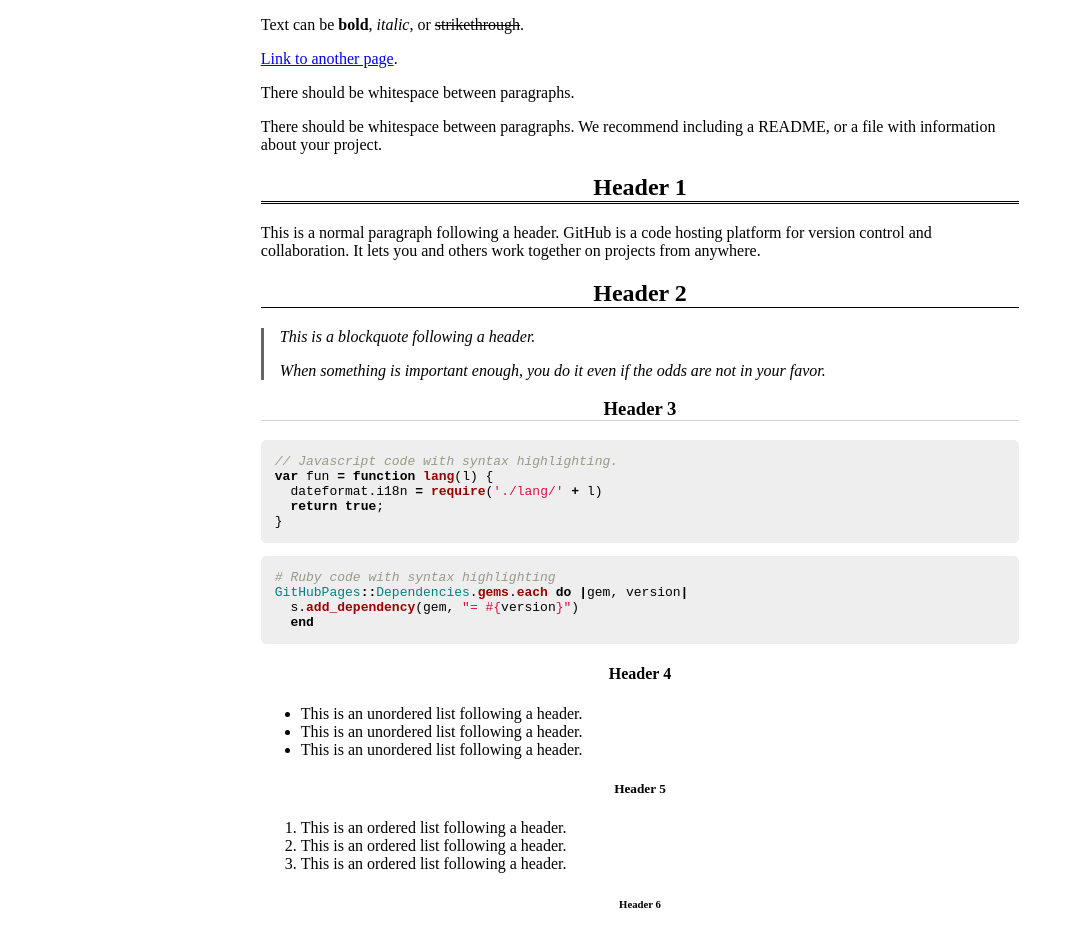
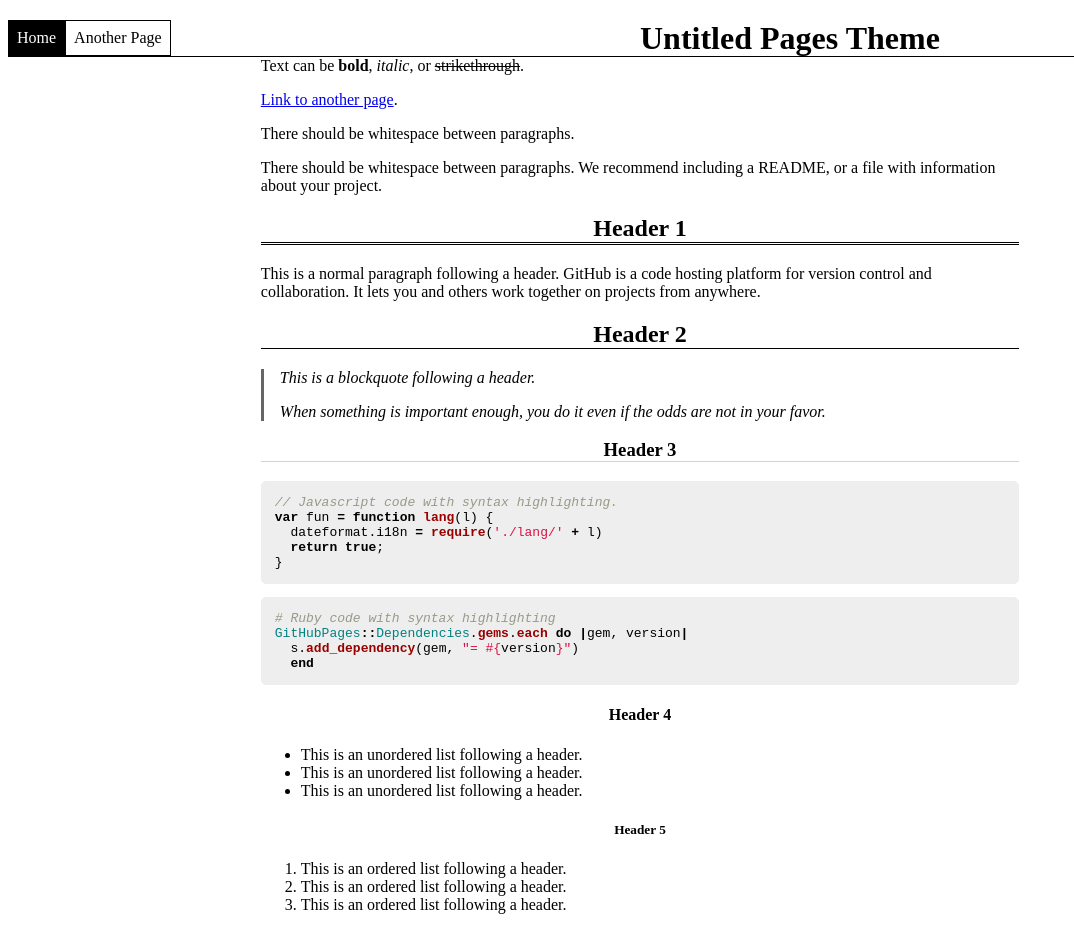
Before and after one commit to swashdev/untitled-pages-theme, a Jekyll site: the page built from index.md, in a window 1280 px wide. Shown: the top 938 px of the page, without its empty margins (0-1074 px from the left). Built offline with Jekyll 4.4.1, drawn with Linux system fonts in a browser that asks for light colours.

Commit message:
initial sketch of page header.

```diff
--- /dev/null
+++ b/_data/navigation.yml
@@ -0,0 +1,4 @@
+ - name: Home
+   link: /
+ - name: Another Page
+   link: /another-page.html
--- /dev/null
+++ b/_includes/header.html
@@ -0,0 +1,5 @@
+<header>
+
+	<div class = "column">{% for item in site.data.navigation %}<a href = "{{ item.link }}" {% if page.url == item.link %}class = "current"{% endif %}>{{ item.name }}</a>{% endfor %}</div><div class = "column"><strong>{{ site.title }}</strong></div>
+
+</header>
--- a/_layouts/default.html
+++ b/_layouts/default.html
@@ -9,9 +9,7 @@
 	</head>
 
 	<body>
-		{% comment %} TODO
 		{% include header.html %}
-		{% endcomment %}
 
 		<section>
 		{{ content }}
--- a/assets/css/style.css
+++ b/assets/css/style.css
@@ -46,11 +46,20 @@ header
 	display: block;
 	width: 100%;
 	margin: 20px 0;
+	padding: 0;
+}
+
+header .column
+{
+	float: left;
+	width: 50%;
+	margin: 0;
+	padding: 0;
+	height: 2.25em;
 	/* put a line under the header */
 	border-style: solid;
 	border-color: black;
 	border-width: 0 0 1px 0;
-	padding: 0;
 }
 
 /* the category links in the page header */
@@ -59,11 +68,21 @@ header a
 	color: black;
 	background-color: white;
 	text-decoration: none;
-	text-align: center;
+	text-align: left;
 	vertical-align: center;
-	display: block;
-	padding: 10px 15px;
-	float: left;
+	padding: 0.5em;
+	display: inline-block;
+	margin: 0;
+	border-style: solid;
+	border-color: black;
+	border-width: 1px;
+}
+
+/* the site title in the page header */
+header strong
+{
+	font-size: 2em;
+	text-align: right;
 }
 
 /* the category link inverts if hovered or if it is the current category */
```
